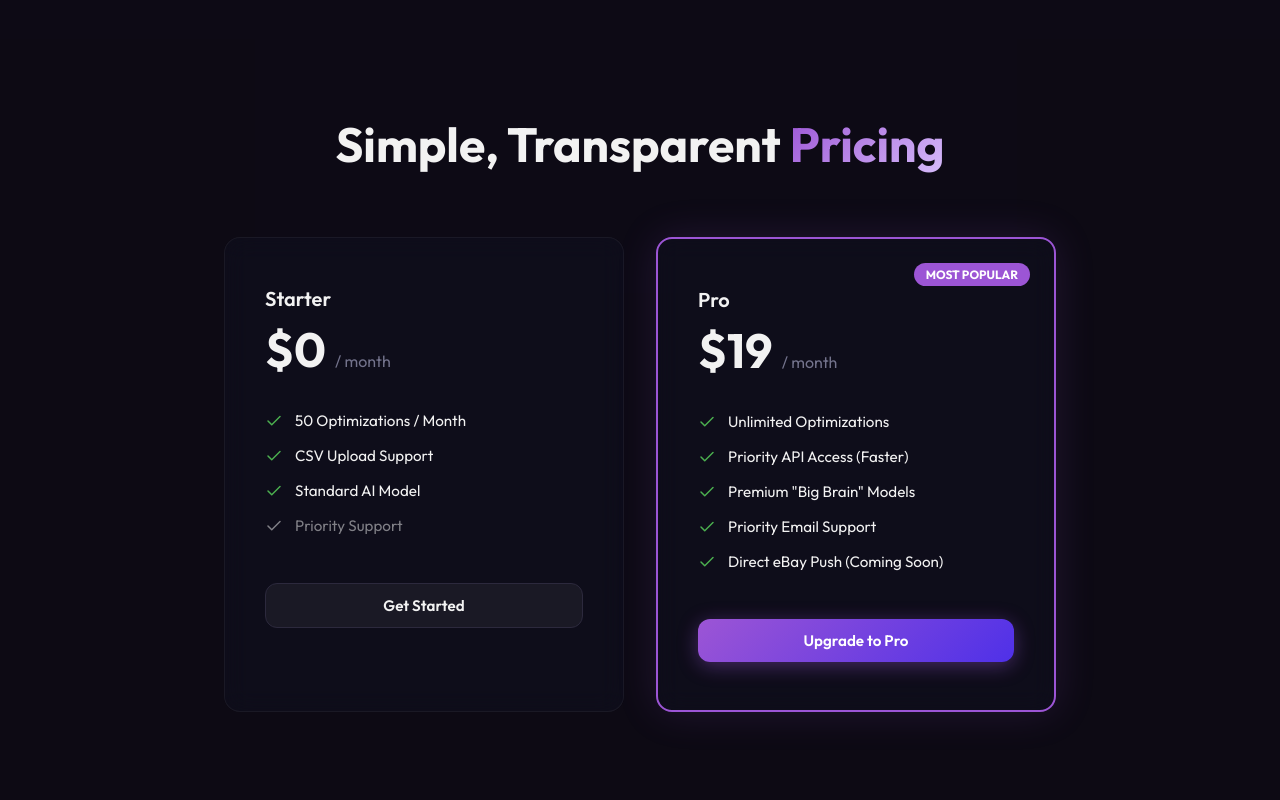
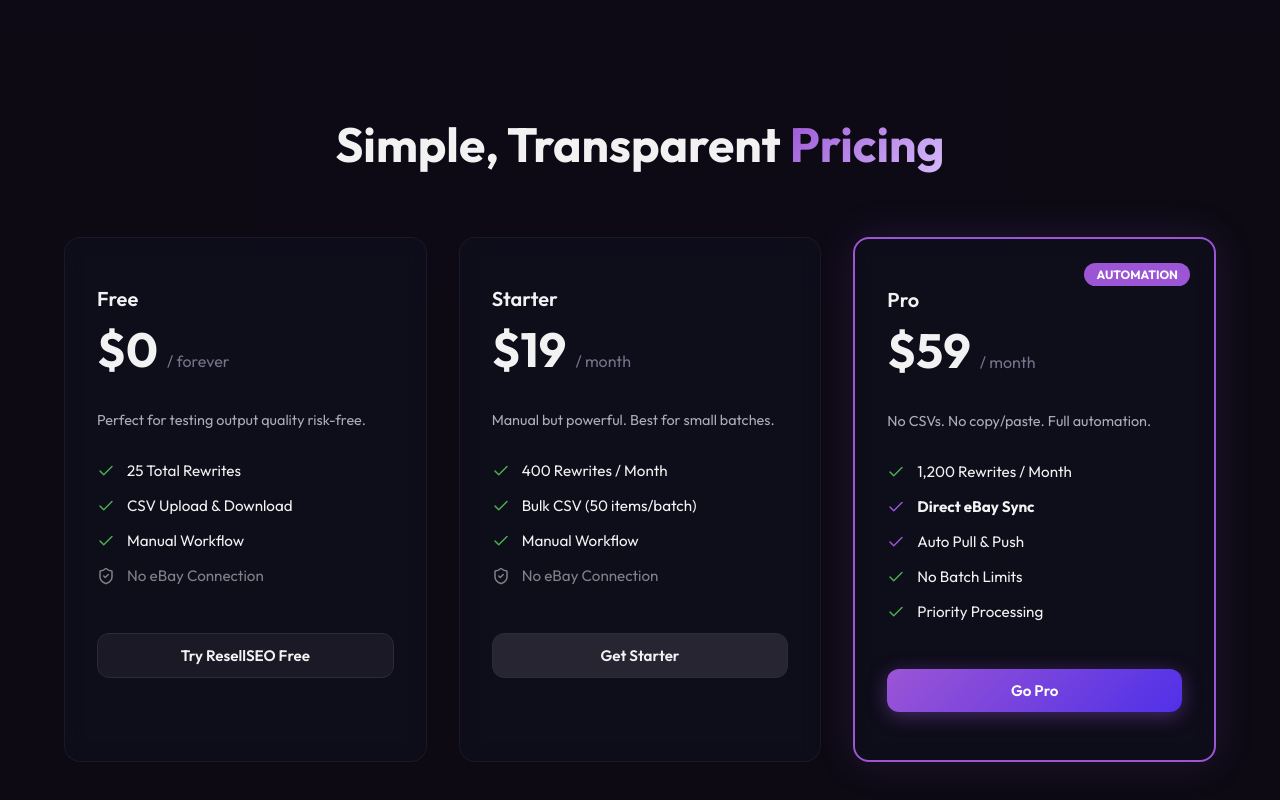
Before and after one commit to spencerstarky/resell-seo, a Next.js app: page / in a window 1280 px wide. Shown: the part 1994-2794 px from the top of the page. Built offline with nearby package versions, Linux system fonts and the light colour scheme.

Commit message:
Implement 3-Tier Pricing (Free, Starter, Pro) UI and Backend Logic

```diff
--- a/app/api/ebay/push/route.ts
+++ b/app/api/ebay/push/route.ts
@@ -10,6 +10,23 @@
         if (!user) {
             return NextResponse.json({ error: 'Unauthorized' }, { status: 401 });
         }
+
+        // --- GATE: Pro Only ---
+        const { data: profile } = await supabase
+            .from('profiles')
+            .select('plan_tier')
+            .eq('id', user.id)
+            .single();
+
+        const tier = profile?.plan_tier || 'free';
+
+        if (tier !== 'pro') {
+            return NextResponse.json(
+                { error: 'Direct eBay Sync is a Pro feature. Please upgrade to unlock.' },
+                { status: 403 }
+            );
+        }
+        // ----------------------
 
         const { listingId } = await request.json();
 
--- a/app/api/optimize/route.ts
+++ b/app/api/optimize/route.ts
@@ -24,23 +24,50 @@
             return NextResponse.json({ error: 'Unauthorized' }, { status: 401 });
         }
 
-        // --- SAFEGUARD: Daily Limit ---
-        const today = new Date();
-        today.setHours(0, 0, 0, 0); // Start of day
+        // --- SAFEGUARD: Tier Limits ---
+        // 1. Get User Profile for Tier
+        const { data: profile } = await supabase
+            .from('profiles')
+            .select('plan_tier')
+            .eq('id', user.id)
+            .single();
 
-        // Count listings updated today (Approximate Daily Limit)
-        const { count: dailyCount } = await supabase
+        const tier = profile?.plan_tier || 'free';
+
+        // Define Limits
+        let limit = 25; // Free: 25 Lifetime
+        let isMonthly = false;
+
+        if (tier === 'starter') {
+            limit = 400;
+            isMonthly = true;
+        } else if (tier === 'pro') {
+            limit = 1200;
+            isMonthly = true;
+        }
+
+        // 2. Count Usage
+        const query = supabase
             .from('listings')
             .select('*', { count: 'exact', head: true })
             .eq('user_id', user.id)
-            // Check for activity today.
-            // Note: This tracks database activity. Pure API spam without DB saves requires a dedicated log table.
-            .gte('updated_at', today.toISOString());
+            .in('status', ['optimized', 'uploaded']); // Count all optimized work
 
-        if (dailyCount !== null && dailyCount >= 1000) {
-            console.warn(`[Limit Reached] User ${user.id} hit daily limit of 1000.`);
+        if (isMonthly) {
+            // Reset on 1st of month
+            const startOfMonth = new Date();
+            startOfMonth.setDate(1);
+            startOfMonth.setHours(0, 0, 0, 0);
+            query.gte('updated_at', startOfMonth.toISOString());
+        }
+
+        const { count: usageCount } = await query;
+
+        if (usageCount !== null && usageCount >= limit) {
+            console.warn(`[Limit Reached] User ${user.id} (${tier}) hit limit: ${usageCount}/${limit}`);
+            const period = isMonthly ? 'this month' : 'total';
             return NextResponse.json(
-                { error: 'Daily optimization limit reached (1000). Please contact support.' },
+                { error: `You have reached your ${tier} plan limit of ${limit} rewrites ${period}. Please upgrade to continue.` },
                 { status: 429 }
             );
         }
--- a/app/page.tsx
+++ b/app/page.tsx
@@ -137,42 +137,61 @@
         <div className="container">
           <h2 className="section-title">Simple, Transparent <span className="text-gradient">Pricing</span></h2>
 
-          <div style={{ display: 'grid', gridTemplateColumns: 'repeat(auto-fit, minmax(300px, 400px))', gap: '2rem', justifyContent: 'center' }}>
-            {/* Free Tier */}
-            <div className="card glass" style={{ padding: '3rem 2.5rem', position: 'relative' }}>
-              <h3 style={{ fontSize: '1.25rem', fontWeight: 600, marginBottom: '0.5rem' }}>Starter</h3>
-              <div style={{ fontSize: '3rem', fontWeight: 800, marginBottom: '2rem' }}>$0 <span style={{ fontSize: '1rem', color: 'var(--color-text-dim)', fontWeight: 400 }}>/ month</span></div>
+          <div style={{ display: 'grid', gridTemplateColumns: 'repeat(auto-fit, minmax(300px, 1fr))', gap: '2rem', justifyContent: 'center' }}>
+
+            {/* Tier 1: Free */}
+            <div className="card glass" style={{ padding: '3rem 2rem', position: 'relative' }}>
+              <h3 style={{ fontSize: '1.25rem', fontWeight: 600, marginBottom: '0.5rem' }}>Free</h3>
+              <div style={{ fontSize: '3rem', fontWeight: 800, marginBottom: '2rem' }}>$0 <span style={{ fontSize: '1rem', color: 'var(--color-text-dim)', fontWeight: 400 }}>/ forever</span></div>
+              <p style={{ color: 'var(--color-text-muted)', marginBottom: '2rem', fontSize: '0.9rem' }}>Perfect for testing output quality risk-free.</p>
 
               <ul style={{ listStyle: 'none', display: 'flex', flexDirection: 'column', gap: '1rem', marginBottom: '3rem' }}>
-                <li style={{ display: 'flex', alignItems: 'center', gap: '0.75rem', fontSize: '0.95rem' }}><Check size={18} color="#4caf50" /> 50 Optimizations / Month</li>
-                <li style={{ display: 'flex', alignItems: 'center', gap: '0.75rem', fontSize: '0.95rem' }}><Check size={18} color="#4caf50" /> CSV Upload Support</li>
-                <li style={{ display: 'flex', alignItems: 'center', gap: '0.75rem', fontSize: '0.95rem' }}><Check size={18} color="#4caf50" /> Standard AI Model</li>
-                <li style={{ display: 'flex', alignItems: 'center', gap: '0.75rem', fontSize: '0.95rem', opacity: 0.5 }}><Check size={18} /> Priority Support</li>
+                <li style={{ display: 'flex', alignItems: 'center', gap: '0.75rem', fontSize: '0.95rem' }}><Check size={18} color="#4caf50" /> 25 Total Rewrites</li>
+                <li style={{ display: 'flex', alignItems: 'center', gap: '0.75rem', fontSize: '0.95rem' }}><Check size={18} color="#4caf50" /> CSV Upload & Download</li>
+                <li style={{ display: 'flex', alignItems: 'center', gap: '0.75rem', fontSize: '0.95rem' }}><Check size={18} color="#4caf50" /> Manual Workflow</li>
+                <li style={{ display: 'flex', alignItems: 'center', gap: '0.75rem', fontSize: '0.95rem', opacity: 0.5 }}><ShieldCheck size={18} /> No eBay Connection</li>
               </ul>
 
-              <Link href="/login" className="btn btn-secondary" style={{ width: '100%' }}>Get Started</Link>
+              <Link href="/login" className="btn btn-secondary" style={{ width: '100%' }}>Try ResellSEO Free</Link>
             </div>
 
-            {/* Pro Tier */}
+            {/* Tier 2: Starter */}
+            <div className="card glass" style={{ padding: '3rem 2rem', position: 'relative' }}>
+              <h3 style={{ fontSize: '1.25rem', fontWeight: 600, marginBottom: '0.5rem' }}>Starter</h3>
+              <div style={{ fontSize: '3rem', fontWeight: 800, marginBottom: '2rem' }}>$19 <span style={{ fontSize: '1rem', color: 'var(--color-text-dim)', fontWeight: 400 }}>/ month</span></div>
+              <p style={{ color: 'var(--color-text-muted)', marginBottom: '2rem', fontSize: '0.9rem' }}>Manual but powerful. Best for small batches.</p>
+
+              <ul style={{ listStyle: 'none', display: 'flex', flexDirection: 'column', gap: '1rem', marginBottom: '3rem' }}>
+                <li style={{ display: 'flex', alignItems: 'center', gap: '0.75rem', fontSize: '0.95rem' }}><Check size={18} color="#4caf50" /> 400 Rewrites / Month</li>
+                <li style={{ display: 'flex', alignItems: 'center', gap: '0.75rem', fontSize: '0.95rem' }}><Check size={18} color="#4caf50" /> Bulk CSV (50 items/batch)</li>
+                <li style={{ display: 'flex', alignItems: 'center', gap: '0.75rem', fontSize: '0.95rem' }}><Check size={18} color="#4caf50" /> Manual Workflow</li>
+                <li style={{ display: 'flex', alignItems: 'center', gap: '0.75rem', fontSize: '0.95rem', opacity: 0.5 }}><ShieldCheck size={18} /> No eBay Connection</li>
+              </ul>
+
+              <Link href="/login" className="btn btn-secondary" style={{ width: '100%', background: 'rgba(255,255,255,0.1)' }}>Get Starter</Link>
+            </div>
+
+            {/* Tier 3: Pro */}
             <div className="card glass" style={{
-              padding: '3rem 2.5rem',
+              padding: '3rem 2rem',
               border: '2px solid var(--color-primary)',
               position: 'relative',
               boxShadow: '0 0 40px rgba(156, 85, 213, 0.15)'
             }}>
-              <div style={{ position: 'absolute', top: '1.5rem', right: '1.5rem', background: 'var(--color-primary)', color: 'white', padding: '0.25rem 0.75rem', borderRadius: '99px', fontSize: '0.75rem', fontWeight: 700 }}>MOST POPULAR</div>
+              <div style={{ position: 'absolute', top: '1.5rem', right: '1.5rem', background: 'var(--color-primary)', color: 'white', padding: '0.25rem 0.75rem', borderRadius: '99px', fontSize: '0.75rem', fontWeight: 700 }}>AUTOMATION</div>
               <h3 style={{ fontSize: '1.25rem', fontWeight: 600, marginBottom: '0.5rem' }}>Pro</h3>
-              <div style={{ fontSize: '3rem', fontWeight: 800, marginBottom: '2rem' }}>$19 <span style={{ fontSize: '1rem', color: 'var(--color-text-dim)', fontWeight: 400 }}>/ month</span></div>
+              <div style={{ fontSize: '3rem', fontWeight: 800, marginBottom: '2rem' }}>$59 <span style={{ fontSize: '1rem', color: 'var(--color-text-dim)', fontWeight: 400 }}>/ month</span></div>
+              <p style={{ color: 'var(--color-text-muted)', marginBottom: '2rem', fontSize: '0.9rem' }}>No CSVs. No copy/paste. Full automation.</p>
 
               <ul style={{ listStyle: 'none', display: 'flex', flexDirection: 'column', gap: '1rem', marginBottom: '3rem' }}>
-                <li style={{ display: 'flex', alignItems: 'center', gap: '0.75rem', fontSize: '0.95rem' }}><Check size={18} color="#4caf50" /> Unlimited Optimizations</li>
-                <li style={{ display: 'flex', alignItems: 'center', gap: '0.75rem', fontSize: '0.95rem' }}><Check size={18} color="#4caf50" /> Priority API Access (Faster)</li>
-                <li style={{ display: 'flex', alignItems: 'center', gap: '0.75rem', fontSize: '0.95rem' }}><Check size={18} color="#4caf50" /> Premium "Big Brain" Models</li>
-                <li style={{ display: 'flex', alignItems: 'center', gap: '0.75rem', fontSize: '0.95rem' }}><Check size={18} color="#4caf50" /> Priority Email Support</li>
-                <li style={{ display: 'flex', alignItems: 'center', gap: '0.75rem', fontSize: '0.95rem' }}><Check size={18} color="#4caf50" /> Direct eBay Push (Coming Soon)</li>
+                <li style={{ display: 'flex', alignItems: 'center', gap: '0.75rem', fontSize: '0.95rem' }}><Check size={18} color="#4caf50" /> 1,200 Rewrites / Month</li>
+                <li style={{ display: 'flex', alignItems: 'center', gap: '0.75rem', fontSize: '0.95rem' }}><Check size={18} color="var(--color-primary)" /> <b>Direct eBay Sync</b></li>
+                <li style={{ display: 'flex', alignItems: 'center', gap: '0.75rem', fontSize: '0.95rem' }}><Check size={18} color="var(--color-primary)" /> Auto Pull & Push</li>
+                <li style={{ display: 'flex', alignItems: 'center', gap: '0.75rem', fontSize: '0.95rem' }}><Check size={18} color="#4caf50" /> No Batch Limits</li>
+                <li style={{ display: 'flex', alignItems: 'center', gap: '0.75rem', fontSize: '0.95rem' }}><Check size={18} color="#4caf50" /> Priority Processing</li>
               </ul>
 
-              <Link href="/login" className="btn btn-primary" style={{ width: '100%', boxShadow: '0 4px 20px rgba(156, 85, 213, 0.4)' }}>Upgrade to Pro</Link>
+              <Link href="/login" className="btn btn-primary" style={{ width: '100%', boxShadow: '0 4px 20px rgba(156, 85, 213, 0.4)' }}>Go Pro</Link>
             </div>
           </div>
         </div>
--- a/components/Navbar.tsx
+++ b/components/Navbar.tsx
@@ -29,11 +29,14 @@
                 <Link href="#features" style={{ color: 'var(--color-text-muted)', fontSize: '0.9rem' }}>
                     Features
                 </Link>
-                <Link href="/blog" style={{ color: 'var(--color-text-muted)', fontSize: '0.9rem' }}>
-                    Blog
+                <Link href="#pricing" style={{ color: 'var(--color-text-muted)', fontSize: '0.9rem' }}>
+                    Pricing
                 </Link>
                 <Link href="#how-it-works" style={{ color: 'var(--color-text-muted)', fontSize: '0.9rem' }}>
                     How it Works
+                </Link>
+                <Link href="/blog" style={{ color: 'var(--color-text-muted)', fontSize: '0.9rem' }}>
+                    Blog
                 </Link>
             </div>
 
```
